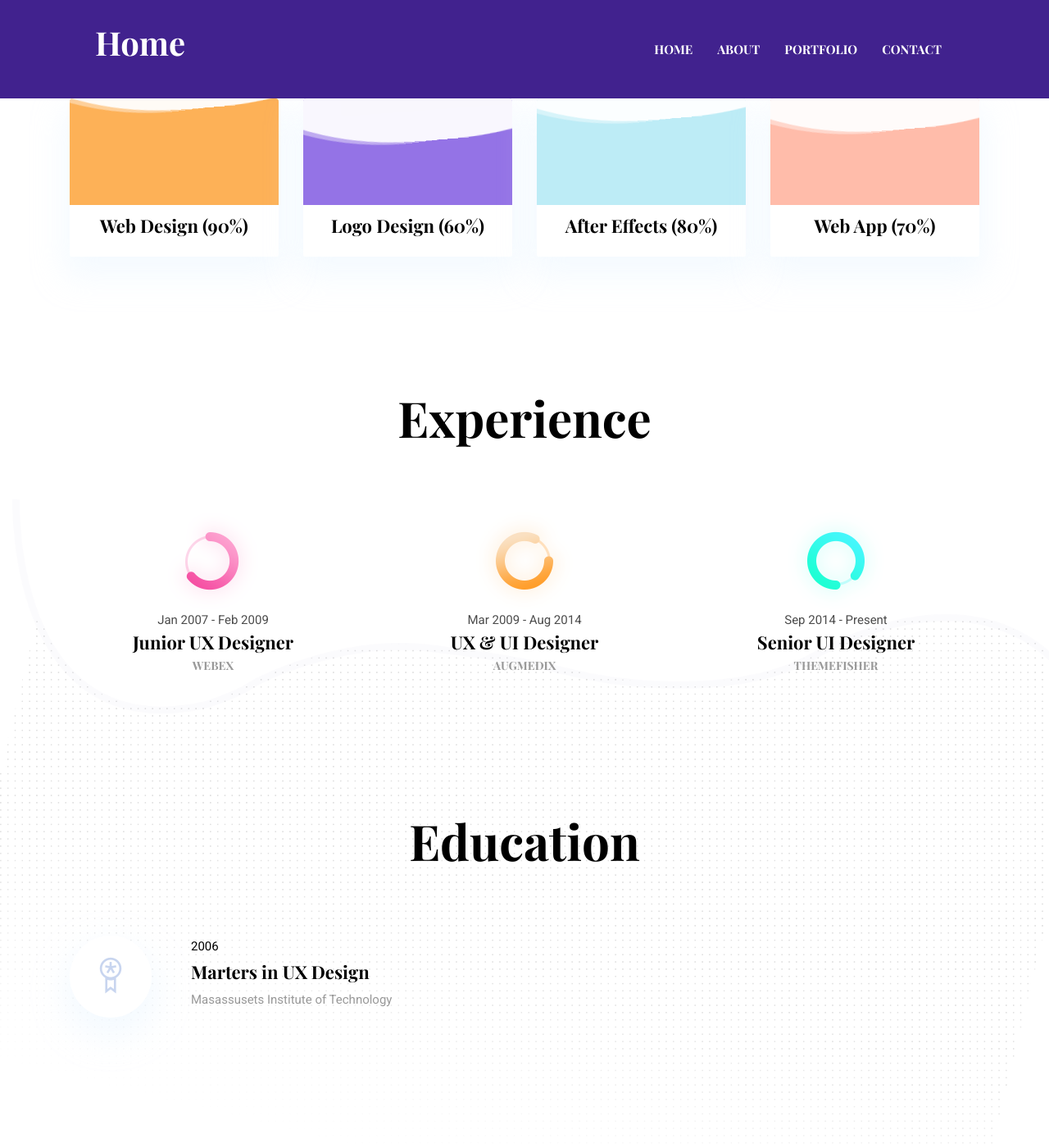
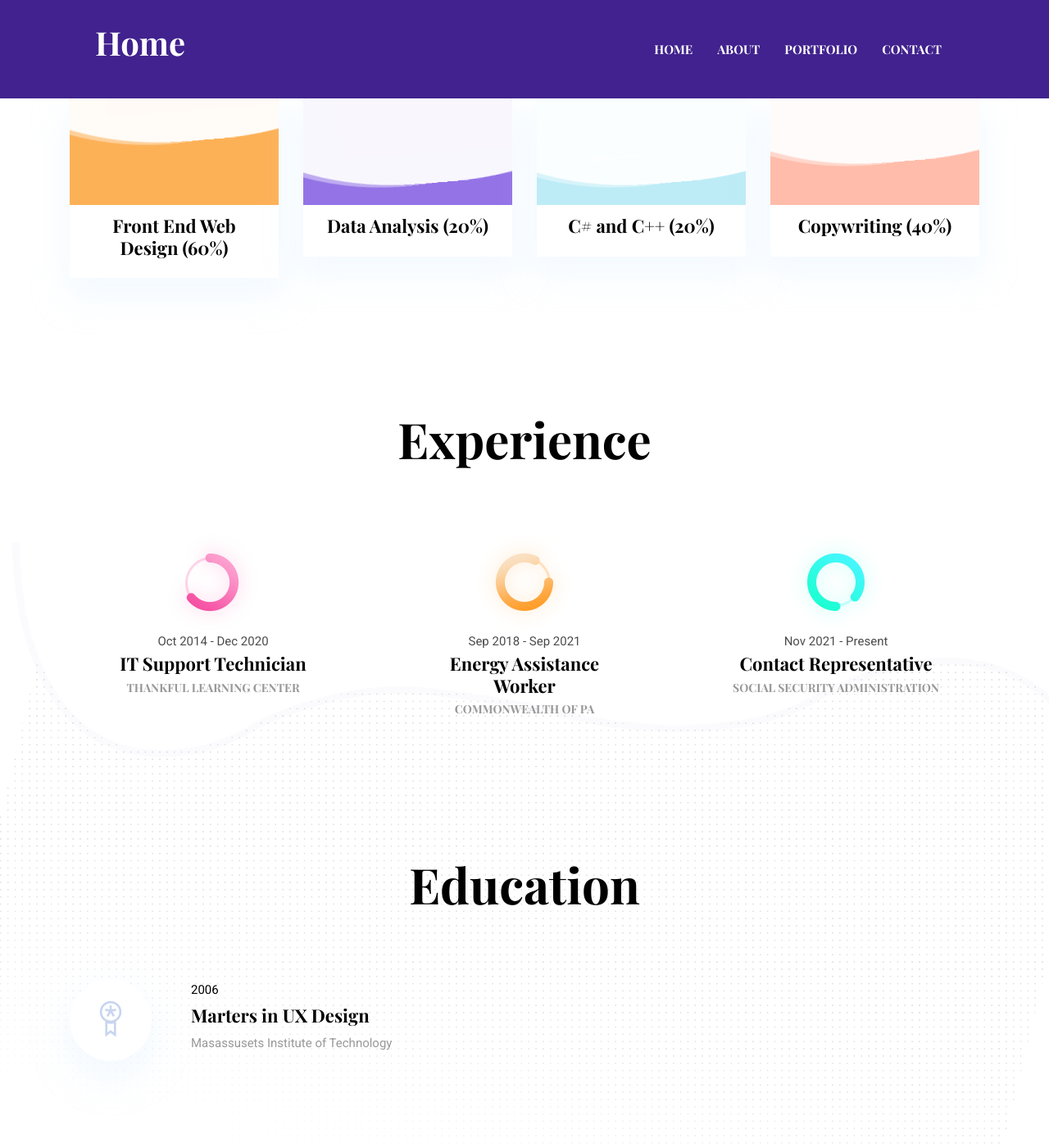
Before and after one commit to KNHonore/KNHonore.github.io, a Jekyll site: the page built from index.html, in a window 1280 px wide and 1400 px high, scrolled down 1459 px. Shown: the whole window at 82% size. Built offline with Jekyll 4.4.1, drawn with Linux system fonts in a browser that asks for light colours.

Commit message:
changed skills and experience sections

```diff
--- a/_data/settings.yml
+++ b/_data/settings.yml
@@ -59,10 +59,10 @@ blurb-btn-name: know more
 
 skills-title: Skills
 skills:
-  - { name: Web Design, color: "#fdb157", value: "90%" }
-  - { name: Logo Design, color: "#9473e6", value: "60%" }
-  - { name: After Effects, color: "#bdecf6", value: "80%" }
-  - { name: Web App, color: "#ffbcaa", value: "70%" }
+  - { name: Front End Web Design, color: "#fdb157", value: "60%" }
+  - { name: Data Analysis, color: "#9473e6", value: "20%" }
+  - { name: C# and C++, color: "#bdecf6", value: "20%" }
+  - { name: Copywriting, color: "#ffbcaa", value: "40%" }
 
 #-------------------------------
 # Exprerience Section
@@ -70,22 +70,22 @@ skills:
 experience-title: Experience
 experience:
   - {
-      name: Junior UX Designer,
+      name: IT Support Technician,
       icon: "icon-1.png",
-      date: "Jan 2007 - Feb 2009",
-      organization: "WEBEX",
+      date: "Oct 2014 - Dec 2020",
+      organization: "THANKFUL LEARNING CENTER",
     }
   - {
-      name: UX & UI Designer,
+      name: Energy Assistance Worker,
       icon: "icon-2.png",
-      date: "Mar 2009 - Aug 2014",
-      organization: "AUGMEDIX",
+      date: "Sep 2018 - Sep 2021",
+      organization: "COMMONWEALTH OF PA",
     }
   - {
-      name: Senior UI Designer,
+      name: Contact Representative,
       icon: "icon-3.png",
-      date: "Sep 2014 - Present",
-      organization: "THEMEFISHER",
+      date: "Nov 2021 - Present",
+      organization: "SOCIAL SECURITY ADMINISTRATION",
     }
 
 #-------------------------------
```
